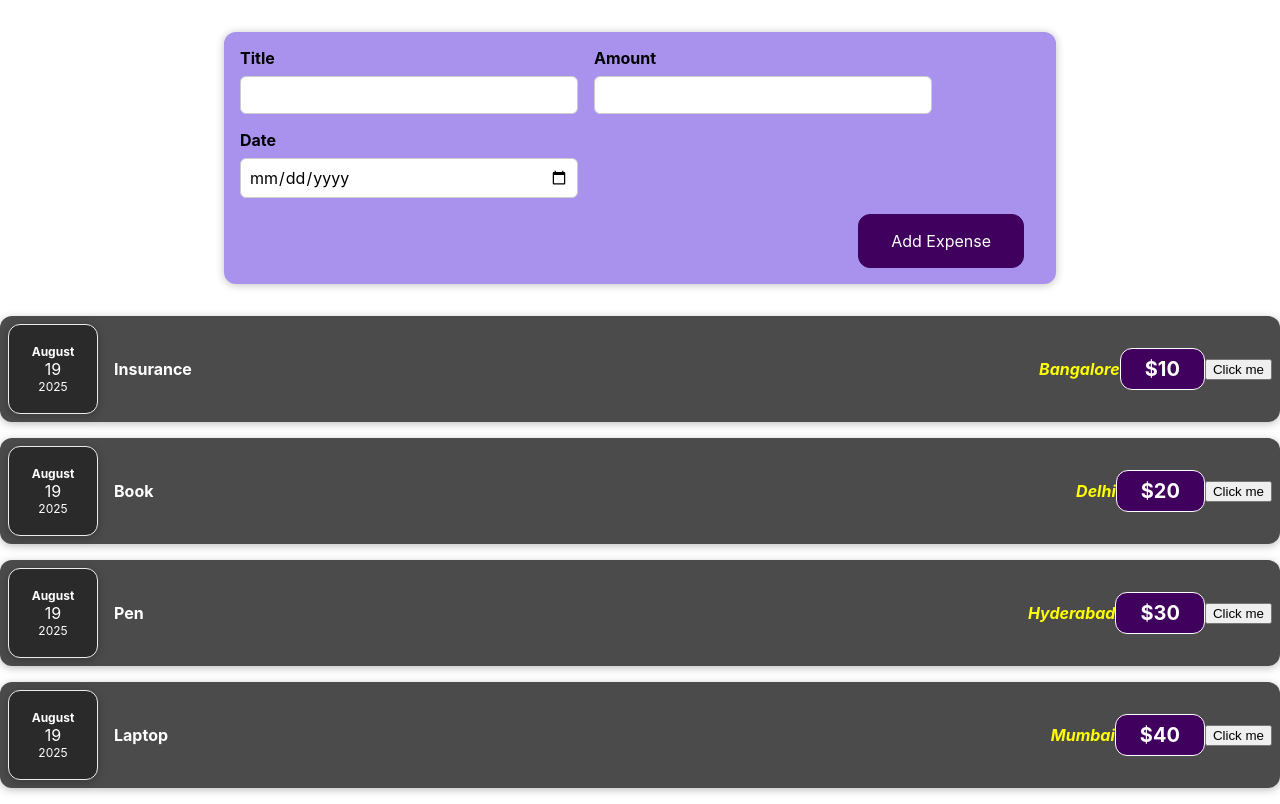
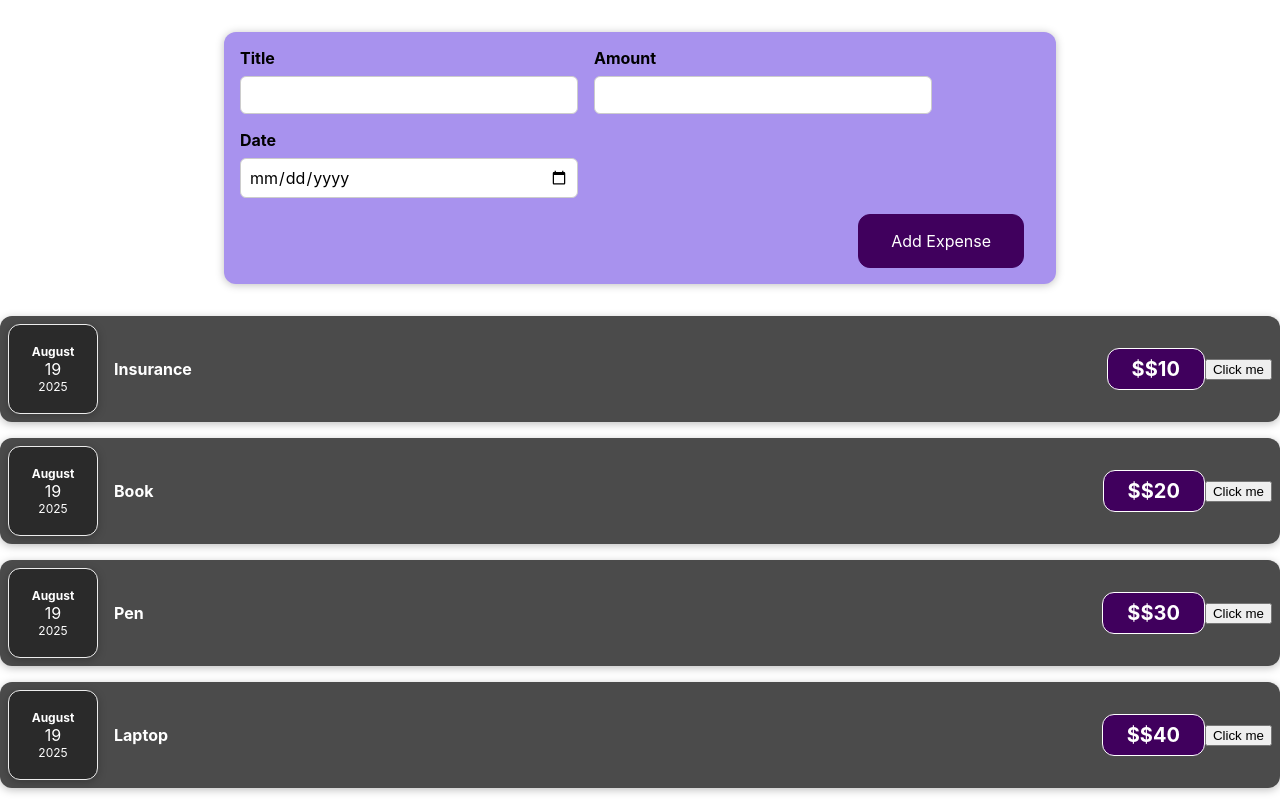
Before and after one commit to KunalSingh2001/First-create-react-app, a React (Create React App) app: page / in a window 1280 px wide. Built offline with nearby package versions, Linux system fonts and the light colour scheme.

Commit message:
listed the new added expenses into list

```diff
--- a/src/App.js
+++ b/src/App.js
@@ -1,18 +1,32 @@
+import React, {useState} from 'react';
 import ExpansesList from "./components/ExpensesItem";
 import NewExpense from "./components/ExpenseForm/NewExpense";
 function App() {
-  const items = [
-    {id:1, date: new Date(2025, 7, 19), location:"Bangalore", description: "this is props", title: "Insurance", price:"$10"},
-    {id:2, date: new Date(2025, 7, 19), location:"Delhi", description: "this is props", title: "Book", price:"$20"},
-    {id:3, date: new Date(2025, 7, 19), location:"Hyderabad", description: "this is props", title: "Pen", price:"$30"},
-    {id:4, date: new Date(2025, 7, 19), location:"Mumbai", description: "this is props", title: "Laptop", price:"$40"}
-  ];
+  const [expenses, setExpanese] = useState([
+    {id:1, date: new Date(2025, 7, 19), location:"Bangalore", description: "this is props", title: "Insurance", amount:"$10"},
+    {id:2, date: new Date(2025, 7, 19), location:"Delhi", description: "this is props", title: "Book", amount:"$20"},
+    {id:3, date: new Date(2025, 7, 19), location:"Hyderabad", description: "this is props", title: "Pen", amount:"$30"},
+    {id:4, date: new Date(2025, 7, 19), location:"Mumbai", description: "this is props", title: "Laptop", amount:"$40"}
+  ]);
+  function expansesSummitedData(data) {
+    setExpanese((prevExpenses) => {
+      console.log('UpdatedData',data, ...prevExpenses);
+      return [data, ...prevExpenses]
+    });
+  }
+
   return (
     <div>
-        <NewExpense/>
-        {items.map((val, index) => {
+        <NewExpense onExpanseSubmitDate= {expansesSummitedData}/>
+        {expenses.map((val, index) => {
+          console.log(val.price);
           return (
-            <ExpansesList date={val.date} location={val.location} description={val.description} title={val.title} price={val.price}/>
+            <ExpansesList
+              key={val.id || index} // ADD a key!
+              date={val.date}
+              title={val.title}
+              amount={val.amount}
+            />
           );
         })}
     </div>
--- a/src/components/ExpenseDate.jsx
+++ b/src/components/ExpenseDate.jsx
@@ -15,6 +15,7 @@ const months = [
     "December"
 ];
 function ExpensesDate (props) {
+    console.log('props', props);
     let month = props.date.getMonth();
     let getFullYear = props.date.getFullYear();
     let date = props.date.getDate();
--- a/src/components/ExpenseForm/ExpenseForm.js
+++ b/src/components/ExpenseForm/ExpenseForm.js
@@ -2,7 +2,7 @@ import React, { useState } from "react";
 import "./ExpenseForm.css";
 import { Form, Formik, Field, ErrorMessage } from 'formik'
 import * as Yup from 'yup';
-const ExpansesForm = () => {
+const ExpansesForm = (props) => {
     //Both method are will work this is for small form
 
     // const [enteredTitle, setEnteredTitle] = useState('');    //We don't need of store state while we using Formik because its saving sate by its own
@@ -100,7 +100,8 @@ const ExpansesForm = () => {
     // }
 
     const formSubmitHandler = (values, { resetForm }) => {
-        console.log('Form data:', values);
+        const updatedData = {...values, id:Math.random().toString()}
+        props.onSaveExpenseData(updatedData);
         resetForm();
     };
 
--- a/src/components/ExpenseForm/NewExpense.js
+++ b/src/components/ExpenseForm/NewExpense.js
@@ -1,9 +1,17 @@
 import React from "react";
 import ExpansesForm from "./ExpenseForm";
 import "./NewExpense.css";
-const NewExpense = () => {
+
+
+
+const NewExpense = (props) => {
+   function saveExpenseDataHandler(data) {
+        props.onExpanseSubmitDate(data);
+   }
+
+
     return <div className="new-expense">
-        <ExpansesForm/>
+        <ExpansesForm onSaveExpenseData={saveExpenseDataHandler}/>
     </div>
 }
 
--- a/src/components/ExpensesItem.jsx
+++ b/src/components/ExpensesItem.jsx
@@ -9,10 +9,10 @@ function ExpansesList(props) {
     }
     return (
         <Card className="expense-item">
-            <ExpenseDate date ={props.date} />
+            <ExpenseDate date ={new Date(props.date)} />
             <h2>{title}</h2>
-            <h4 className="expense-item__location">{props.location}</h4>
-            <div className="expense-item__price">{props.price}</div>
+            {/* <h4 className="expense-item__location">{props.location}</h4> */}
+            <div className="expense-item__price">${props.amount}</div>
             <button onClick={buttonClickHandler}>Click me</button>
         </Card>
     );
```
